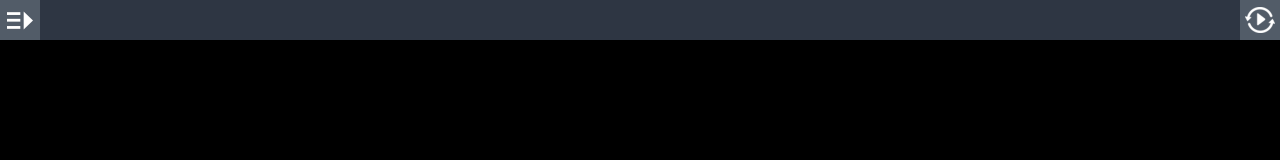
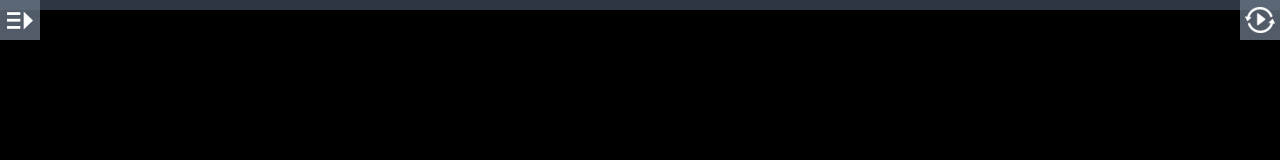
Before and after one commit to visuhome/Wohnung, a plain HTML site: page index.html in a window 1280 px wide. Drawn offline with Linux system fonts and the light colour scheme.

Commit message:
Update style.css

```diff
--- a/style.css
+++ b/style.css
@@ -42,19 +42,7 @@ a, a:hover, a:active, a:visited {
   overflow: hidden;
 }
 
-#titleBar {
-  position: absolute;
-  top: 0;
-  left: 0;
-  right: 40px;
-  height: 40px;
-  text-align: center;
-}
 
-.mobile #titleBar {
-  height: 50px;
-  right: 50px;
-}
 
 /* If there is a fullscreen button the title bar must make space for it */
 body.fullscreen-enabled #titleBar {
```
